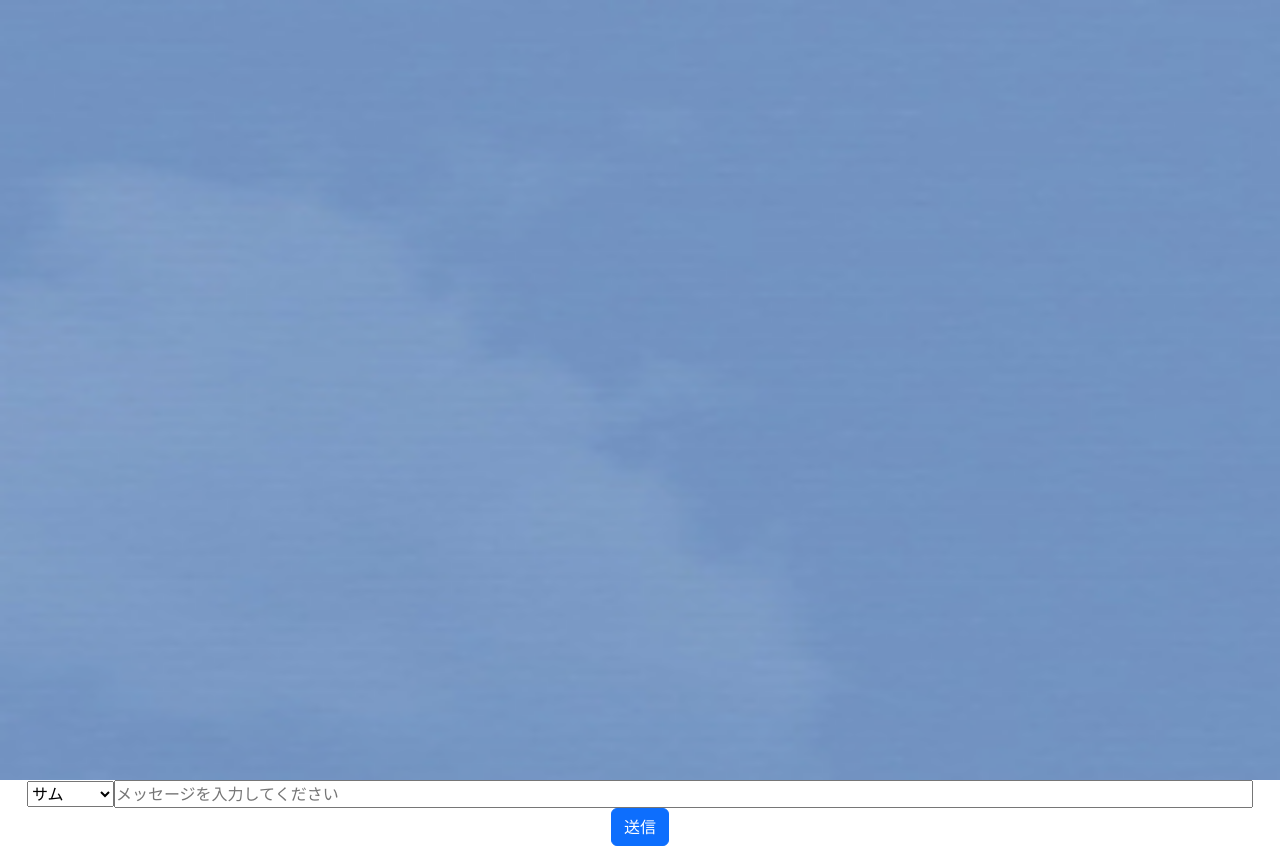
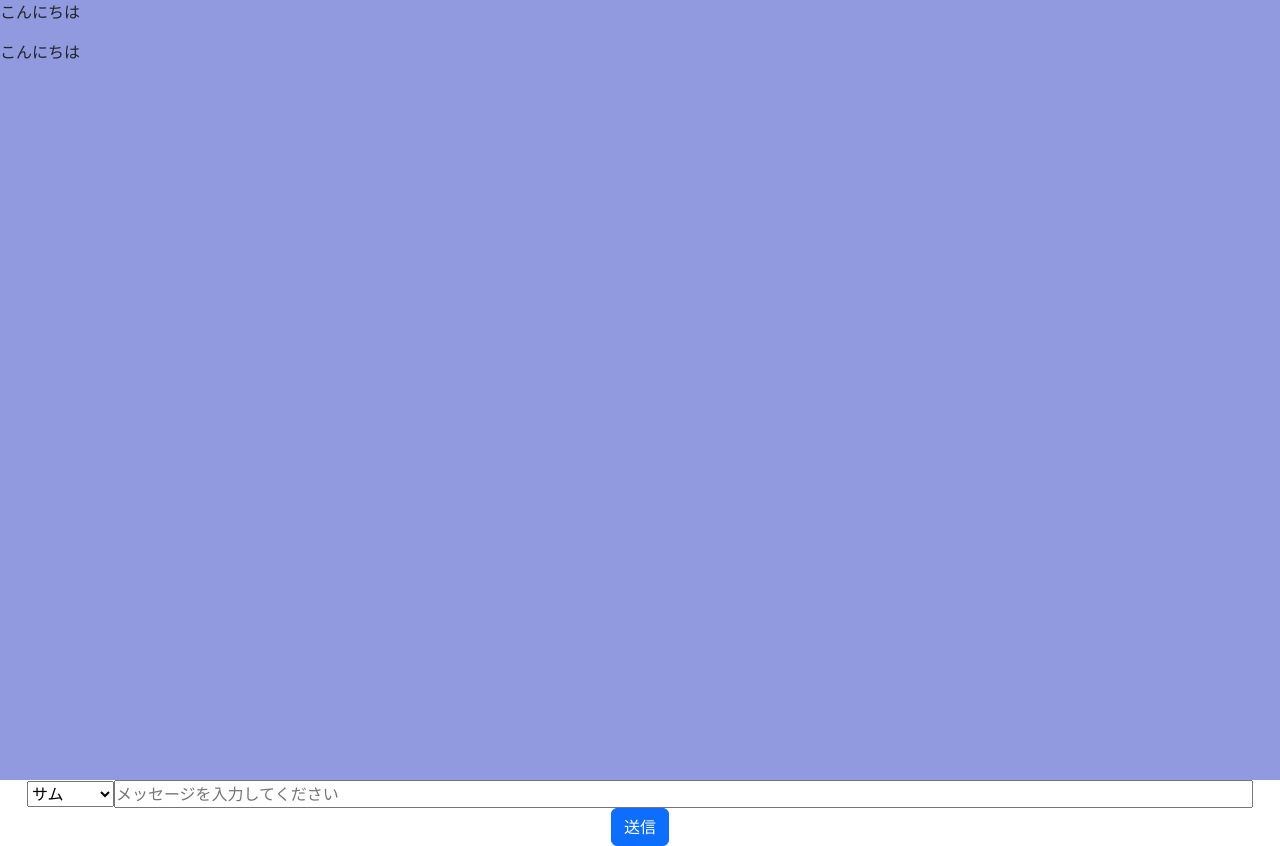
Before and after one commit to masamichi0207/test_next.js, a Next.js app: page /message in a window 1280 px wide. Built offline with nearby package versions, Linux system fonts and the light colour scheme.

Commit message:
クラスでエラーが出る

```diff
--- a/src/pages/message.tsx
+++ b/src/pages/message.tsx
@@ -1,5 +1,6 @@
 import Head from 'next/head'
 import Image from 'next/image'
+import React from "react";
 import { Inter } from '@next/font/google'
 // import '../styles/message.css';
 // import styles from '@/styles/Home.module.css'
@@ -33,15 +34,20 @@ export default function Message() {
 
             <main >
                 <div id="talk-room" style={{
-                    height: "100 %",
-                    overflow: "scroll"
+                    width: "100%",
+                    height: "780px",
+                    overflow: "scroll",
+                    background: "url(/talk.png)"
                 }}>
-                    <img
-                        src={"/talk_back.png"}
-                        id={"back"}
-                        width="100%"
-                        height="780px"
-                    />
+                    <div class="box-left">
+                        <p class="message-box white">こんにちは</p>
+                    </div>
+
+                    <div class="box-right">
+                        <p class="message-box green">こんにちは</p>
+                    </div>
+
+
                 </div>
                 <div id="text-area" style={{ textAlign: 'center' }}>
                     <select name="sample">
```
Also changed, not shown: public/talk.png (added), public/talk_back.png (deleted).
